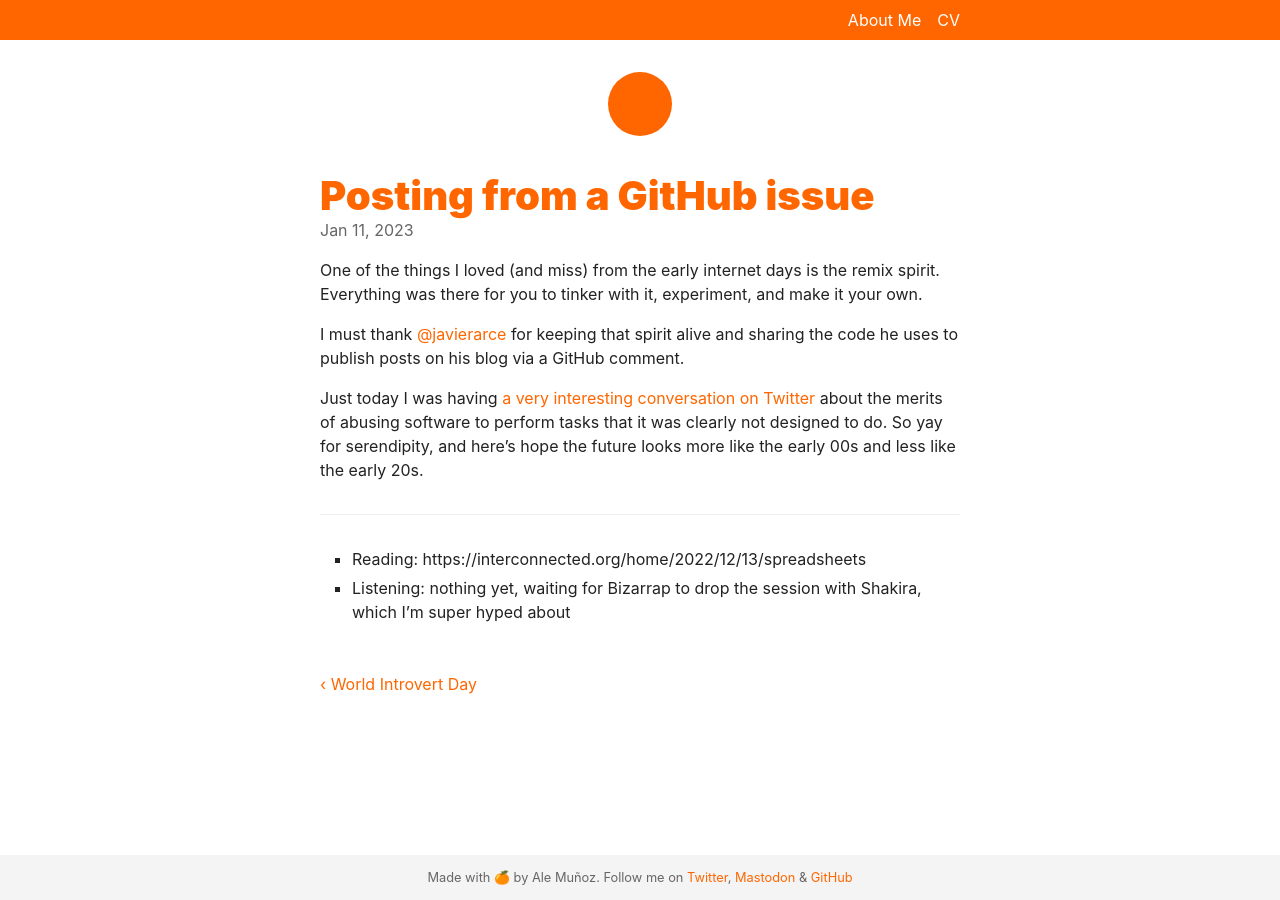
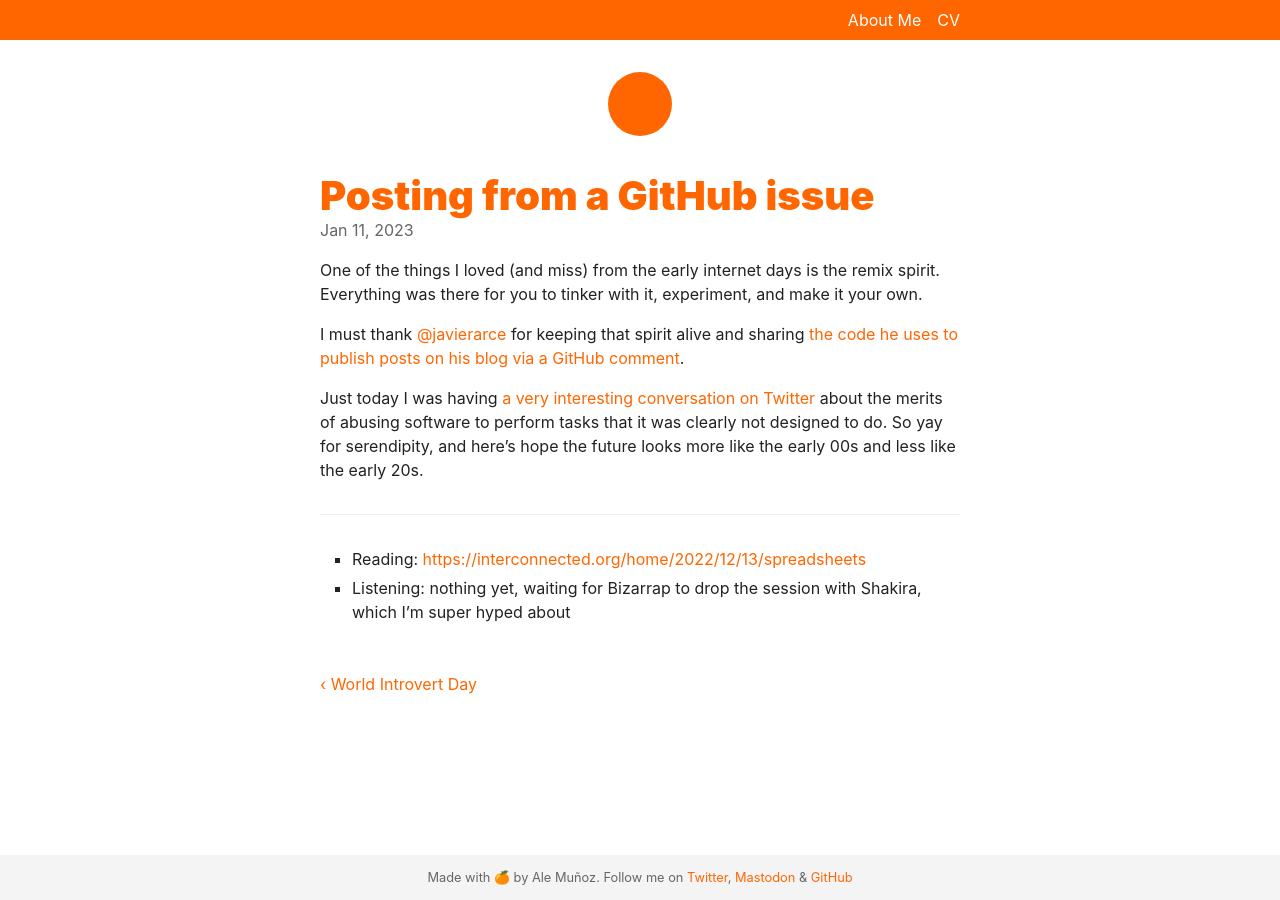
Before and after one commit to bomberstudios/me, a Jekyll site: the page built from _posts/2023-01-11-Posting_from_a_GitHub_issue.md, in a window 1280 px wide. Built offline with Jekyll 4.4.1, drawn with Linux system fonts in a browser that asks for light colours; a script that is not in the unit is left out; part of the change alters nothing that is shown.

```diff
--- a/_posts/2023-01-11-Posting_from_a_GitHub_issue.md
+++ b/_posts/2023-01-11-Posting_from_a_GitHub_issue.md
@@ -4,11 +4,11 @@ date: "2023-01-11T16:38:43Z"
 ---
 One of the things I loved (and miss) from the early internet days is the remix spirit. Everything was there for you to tinker with it, experiment, and make it your own.
 
-I must thank [@javierarce](https://javier.computer) for keeping that spirit alive and sharing the code he uses to publish posts on his blog via a GitHub comment.
+I must thank [@javierarce](https://javier.computer) for keeping that spirit alive and sharing [the code he uses to publish posts on his blog via a GitHub comment](https://github.com/javierarce/javier.computer/blob/main/.github/workflows/publish.yml).
 
 Just today I was having [a very interesting conversation on Twitter](https://twitter.com/bomberstudios/status/1613088649478049793) about the merits of abusing software to perform tasks that it was clearly not designed to do. So yay for serendipity, and here’s hope the future looks more like the early 00s and less like the early 20s.
 
 ---
 
-- Reading: https://interconnected.org/home/2022/12/13/spreadsheets
+- Reading: <https://interconnected.org/home/2022/12/13/spreadsheets>
 - Listening: nothing yet, waiting for Bizarrap to drop the session with Shakira, which I’m super hyped about
```
